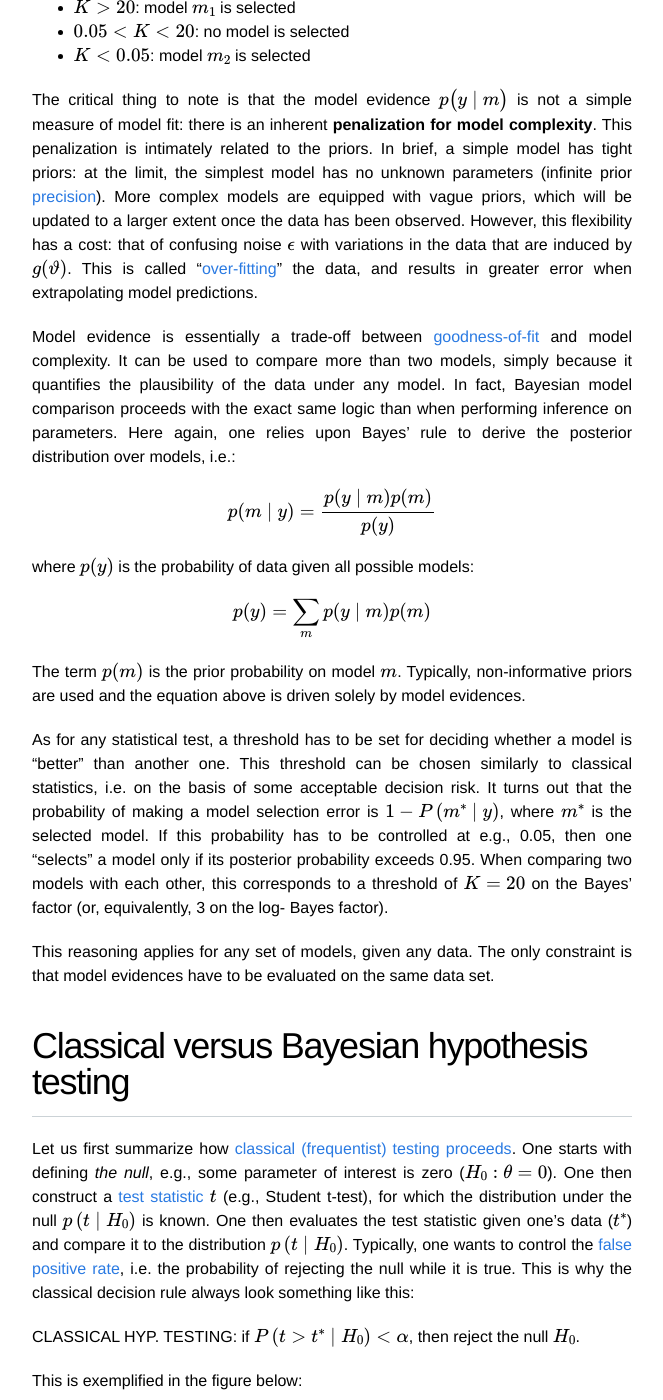
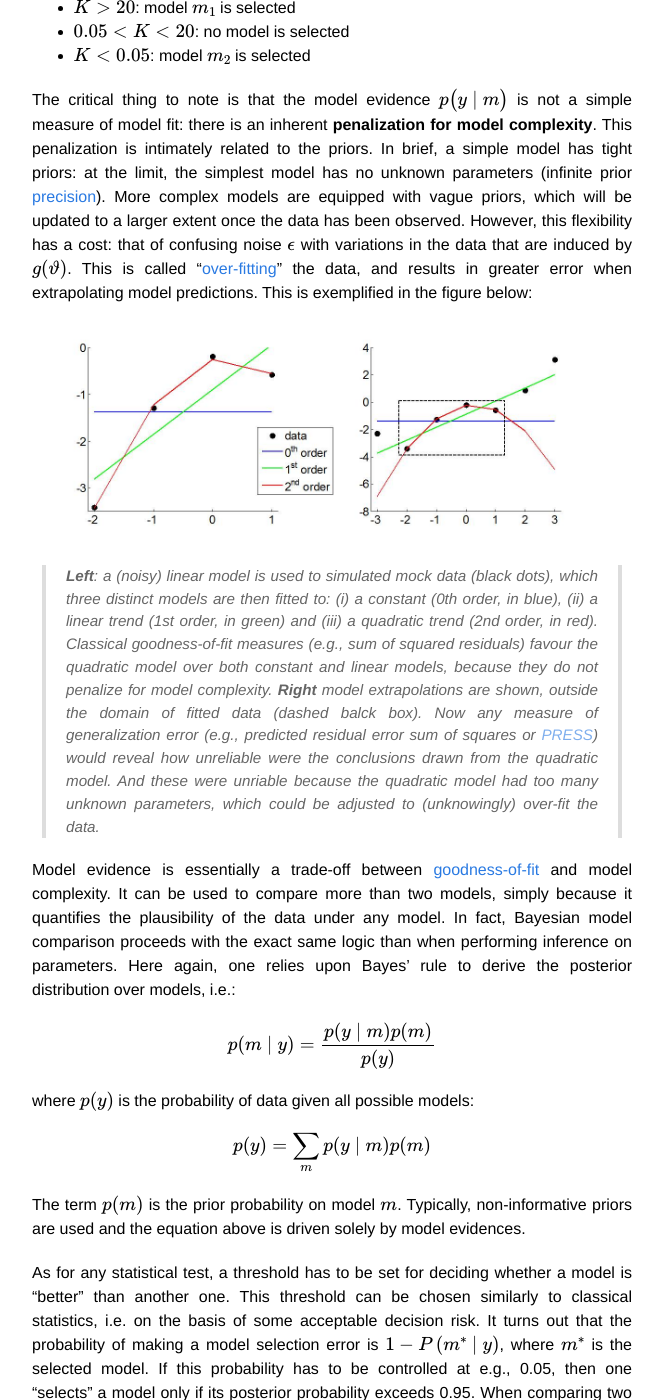
Before and after one commit to MBB-team/VBA-toolbox, a Jekyll site: the page built from _wiki/Bayesian-modelling-introduction.md, in a window 1280 px wide and 1400 px high, scrolled down 3756 px. Shown: the whole window, without its empty margins (308-971 px from the left). Built offline with Jekyll 4.4.1, drawn with Linux system fonts in a browser that asks for light colours; nearby versions of some CDN libraries; formulas are drawn with MathJax 3; some of the changed text lies outside the part shown.

Commit message:
Update Bayesian-modelling-introduction.md

```diff
--- a/_wiki/Bayesian-modelling-introduction.md
+++ b/_wiki/Bayesian-modelling-introduction.md
@@ -68,7 +68,11 @@ where $$K$$ is set to control some [statistical risk](https://en.wikipedia.org/w
 - $$K<0.05$$:    model $$m_2$$ is selected
 
 
-The critical thing to note is that the model evidence $$p\big( y\mid m\big)$$ is not a simple measure of model fit: there is an inherent **penalization for model complexity**. This penalization is intimately related to the priors. In brief, a simple model has tight priors: at the limit, the simplest model has no unknown parameters (infinite prior [precision](https://en.wikipedia.org/wiki/Precision_(statistics))). More complex models are equipped with vague priors, which will be updated to a larger extent once the data has been observed. However, this flexibility has a cost: that of confusing noise $$\epsilon$$ with variations in the data that are induced by $$g(\vartheta)$$. This is called "[over-fitting](https://en.wikipedia.org/wiki/Overfitting)" the data, and results in greater error when extrapolating model predictions.
+The critical thing to note is that the model evidence $$p\big( y\mid m\big)$$ is not a simple measure of model fit: there is an inherent **penalization for model complexity**. This penalization is intimately related to the priors. In brief, a simple model has tight priors: at the limit, the simplest model has no unknown parameters (infinite prior [precision](https://en.wikipedia.org/wiki/Precision_(statistics))). More complex models are equipped with vague priors, which will be updated to a larger extent once the data has been observed. However, this flexibility has a cost: that of confusing noise $$\epsilon$$ with variations in the data that are induced by $$g(\vartheta)$$. This is called "[over-fitting](https://en.wikipedia.org/wiki/Overfitting)" the data, and results in greater error when extrapolating model predictions. This is exemplified in the figure below:
+
+![]({{ site.baseurl }}/images/wiki/genError.jpg)
+
+> **Left**: a (noisy) linear model is used to simulated mock data (black dots), which three distinct models are then fitted to: (i) a constant (0th order, in blue), (ii) a linear trend (1st order, in green) and (iii) a quadratic trend (2nd order, in red). Classical goodness-of-fit measures (e.g., sum of squared residuals) favour the quadratic model over both constant and linear models, because they do not penalize for model complexity. **Right** model extrapolations are shown, outside the domain of fitted data (dashed balck box). Now any measure of generalization error (e.g., predicted residual error sum of squares or [PRESS](https://en.wikipedia.org/wiki/PRESS_statistic)) would reveal how unreliable were the conclusions drawn from the quadratic model. And these were unriable because the quadratic model had too many unknown parameters, which could be adjusted to (unknowingly) over-fit the data.
 
 Model evidence is essentially a trade-off between [goodness-of-fit](https://en.wikipedia.org/wiki/Goodness_of_fit) and model complexity. It can be used to compare more than two models, simply because it quantifies the plausibility of the data under any model. In fact, Bayesian model comparison proceeds with the exact same logic than when performing inference on parameters. Here again, one relies upon Bayes' rule to derive the posterior distribution over models, i.e.:
 
```
Also changed, not shown: other parts of _wiki/Bayesian-modelling-introduction.md (+1 -1 lines).
